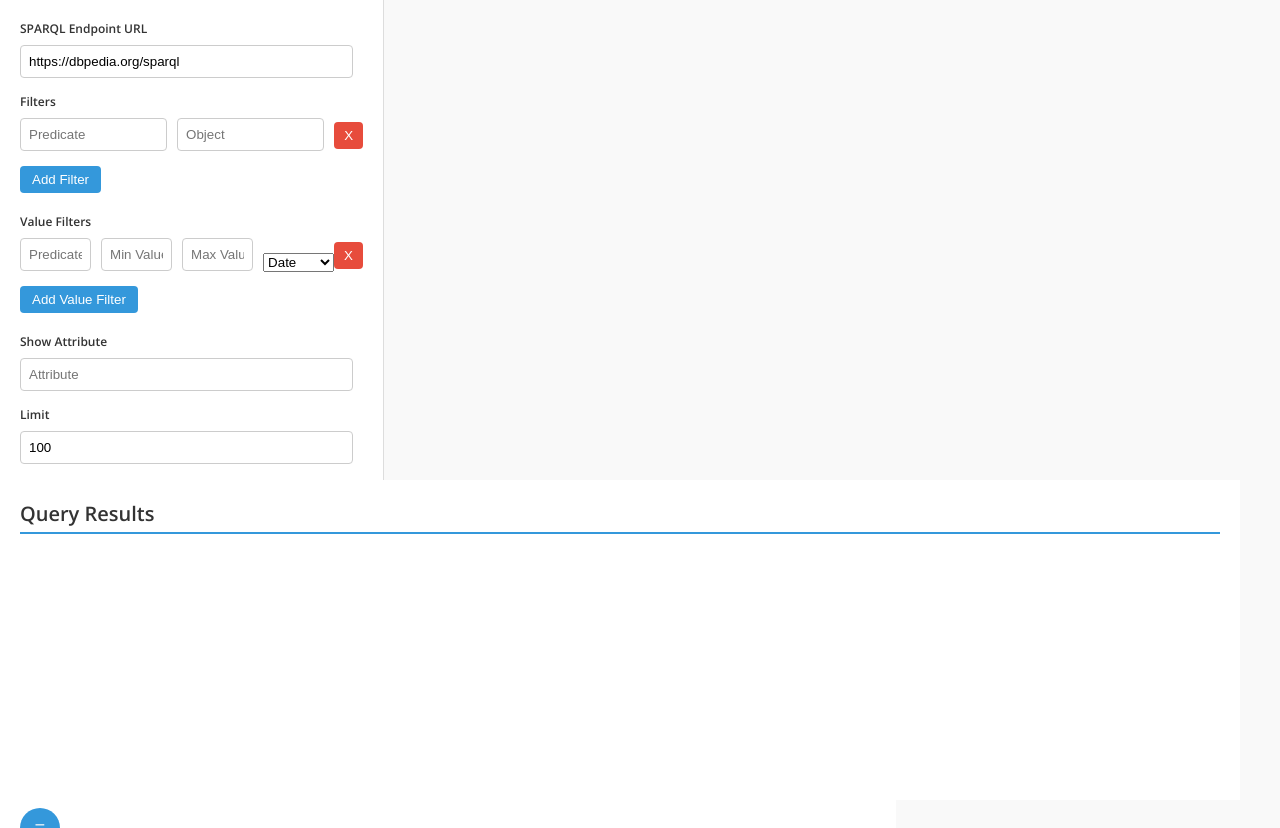
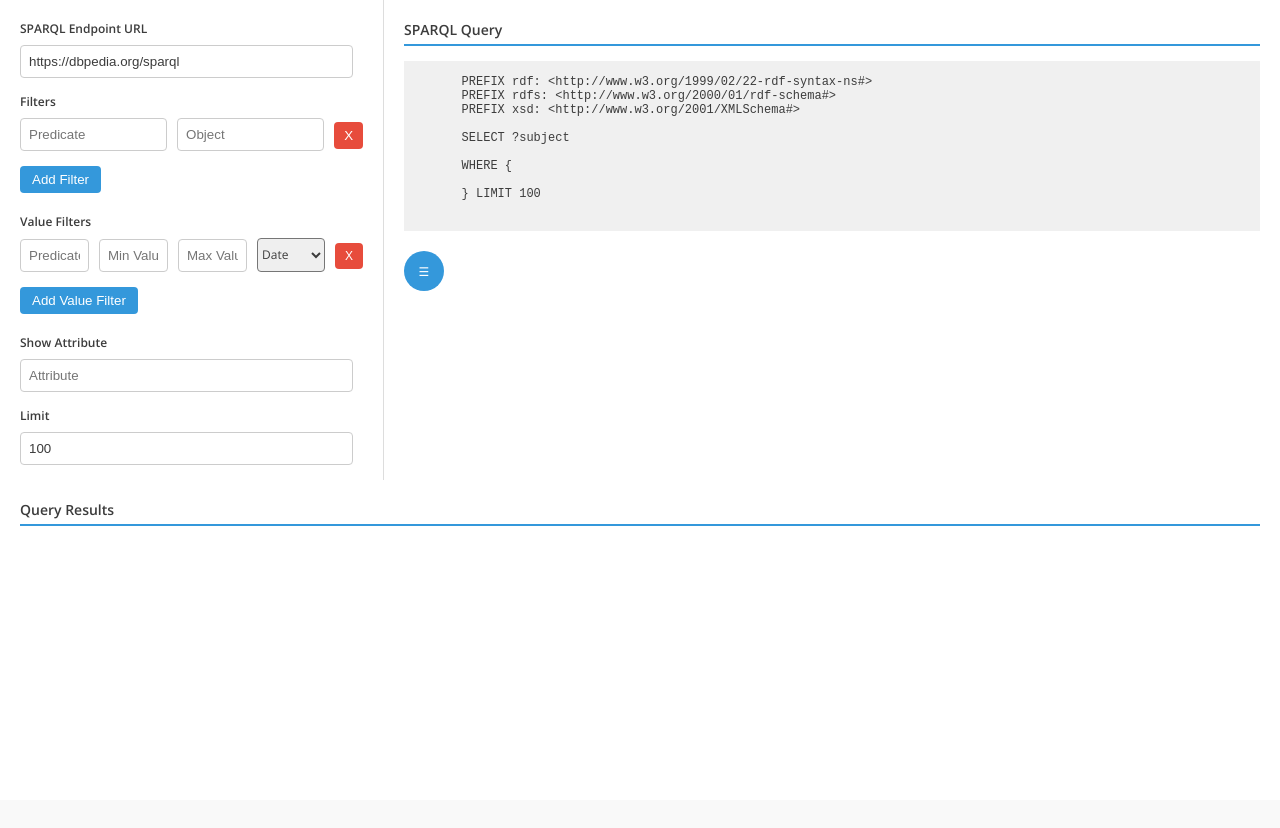
Before and after one commit to clariah-grlc-sustainability/nosparql-query-builder, a website: page index.html in a window 1280 px wide. After the commit the page ends 800 px from the top, so only its background shows below. Drawn offline with nearby package versions, Linux system fonts and the light colour scheme.

Commit message:
fixes css issues arising from removing tailwind

```diff
--- a/app.js
+++ b/app.js
@@ -175,6 +175,7 @@ function addValueSearchFilter() {
             <input type="hidden" class="hidden-uri">
             <input type="text" id="min-val-0" class="min-val" placeholder="Min Value">
             <input type="text" id="max-val-0" class="max-val" placeholder="Max Value">
+            <div class="dtype-dropdown">
                 <select id="datatype-${valueFilterCount}" class="datatype">
                     <option value="xsd:date">Date</option>
                     <option value="xsd:integer">Integer</option>
@@ -182,6 +183,7 @@ function addValueSearchFilter() {
                     <option value="xsd:float">Float</option>
                     <option value="xsd:string">String</option>
                 </select>
+            </div>
             <div class="delete-filter-comp">
                 <button class="value-delete-filter">X</button>
             </div>
--- a/index.html
+++ b/index.html
@@ -11,7 +11,7 @@
 </head>
 <body>
     <div id="main-content">
-        <div class="flex">
+        <div id="flexbox">
             <div class="left">
                 <label for="endpoint-url">SPARQL Endpoint URL</label>
                 <input type="text" id="endpoint-url" value="https://dbpedia.org/sparql">
@@ -38,12 +38,14 @@
                         <input type="hidden" class="hidden-uri">
                         <input type="text" id="min-val-0" class="min-val" placeholder="Min Value">
                         <input type="text" id="max-val-0" class="max-val" placeholder="Max Value">
+                        <div class="dtype-dropdown">
                             <select id="datatype-0" class="datatype">
                                 <option value="xsd:date">Date</option>
                                 <option value="xsd:integer">Integer</option>
                                 <option value="xsd:decimal">Decimal</option>
                                 <option value="xsd:float">Float</option>
                             </select>
+                        </div>
                         <div class="delete-filter-comp">
                             <button class="value-delete-filter">X</button>
                         </div>
--- a/style.css
+++ b/style.css
@@ -5,10 +5,14 @@
     padding: 0;
 }
 
+#flexbox {
+    display: flex;
+}
+
 /* Body styles */
 body {
     font-family: 'Open Sans', sans-serif;
-    color: #333;
+    color: #3c3c3c;
     font-size: 12px;
     background-color: #f9f9f9;
     overflow: hidden;
@@ -34,7 +38,6 @@ body {
     width: 30vw;
     background-color: #fff;
     border-right: 1px solid #ddd;
-    transition: all 0.5s ease;
     padding: 20px;
     overflow-y: auto;
 }
@@ -59,7 +62,7 @@ body {
     padding: 20px;
     background-color: #fff;
     overflow-y: auto;
-    transition: margin-left 0.3s ease;
+    transition: margin-left 0.5s ease;
 }
 
 #main-content {
@@ -77,9 +80,6 @@ body {
         margin-top: 20px;
     }
 
-    .left.hidden {
-        transform: translateY(-100%);
-    }
 }
 
 .left.hidden + .right {
@@ -101,7 +101,7 @@ body {
 /* Headings */
 h3 {
     margin-bottom: 15px;
-    font-size: 20px;
+    font-size: 14px;
     border-bottom: 2px solid #3498db;
     padding-bottom: 5px;
 }
@@ -117,6 +117,7 @@ input[type="text"],
 input[type="number"] {
     width: calc(100% - 10px);
     padding: 8px;
+    color: #3c3c3c;
     margin-bottom: 15px;
     border: 1px solid #ccc;
     border-radius: 4px;
@@ -142,6 +143,19 @@ input[type="number"] {
     margin-right: 10px;
 }
 
+.datatype {
+    font-family: 'Open Sans', sans-serif;
+    color: #3c3c3c;
+    font-size: 12px;
+    height: 34px;
+    border-radius: 4px;
+}
+
+.dtype-dropdown {
+    padding-right: 10px;
+    padding-bottom: 15px;
+}
+
 .delete-filter-comp {
     padding-bottom: 14px;
 }
@@ -158,6 +172,7 @@ input[type="number"] {
 .value-delete-filter {
     background-color: #e74c3c;
     color: #fff;
+    font-size: 12px;
     border: none;
     padding: 6px 10px;
     border-radius: 4px;
@@ -239,10 +254,6 @@ input[type="number"] {
     margin: 50px auto;
 }
 
-@keyframes spin {
-    to { transform: rotate(360deg); }
-}
-
 /* Adjustments for small screens */
 
 /* Button hover effects */
```
Lines whose indentation alone changed are shown as unchanged.
